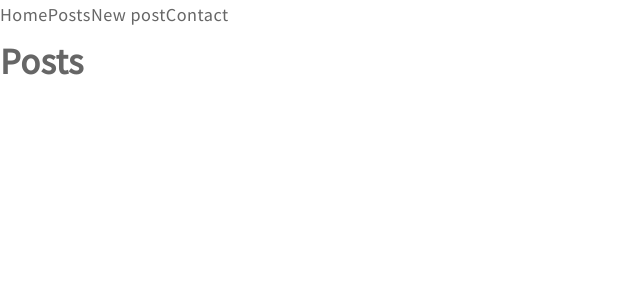
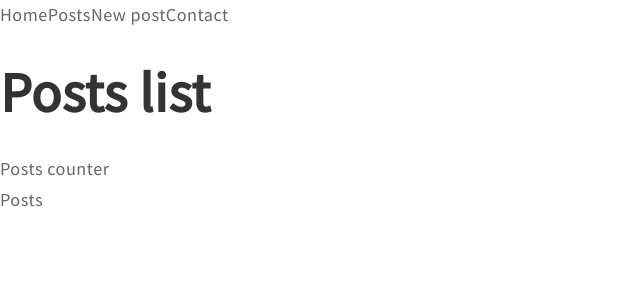
Before and after one commit to geestaq/mern-blog, a React (Create React App) app in the folder client/: page /posts in a window 1280 px wide. Shown: the top 300 px of the page, without its empty margins (0-640 px from the left). Built offline with nearby package versions, Linux system fonts and the light colour scheme.

Commit message:
Add componenets for posts page

```diff
--- /dev/null
+++ b/client/src/components/features/Posts/Posts.js
@@ -0,0 +1,13 @@
+import React from 'react';
+
+class Posts extends React.Component {
+
+  render() {
+    return (
+      <div>Posts</div>
+    );
+  }
+
+};
+
+export default Posts;
--- /dev/null
+++ b/client/src/components/features/PostsCounter/PostsCounter.js
@@ -0,0 +1,13 @@
+import React from 'react';
+
+class PostsCounter extends React.Component {
+
+  render() {
+    return (
+      <div>Posts counter</div>
+    );
+  }
+
+};
+
+export default PostsCounter;
--- a/client/src/components/pages/Posts/PostsPage.js
+++ b/client/src/components/pages/Posts/PostsPage.js
@@ -1,8 +1,13 @@
 import React from 'react';
+import PageTitle from '../../common/PageTitle/PageTitle';
+import PostsCounter from '../../features/PostsCounter/PostsCounter';
+import Posts from '../../features/Posts/Posts';
 
 const PostsPage = () => (
   <div>
-    <h1>Posts</h1>
+    <PageTitle>Posts list</PageTitle>
+    <PostsCounter />
+    <Posts />
   </div>
 );
 
```
